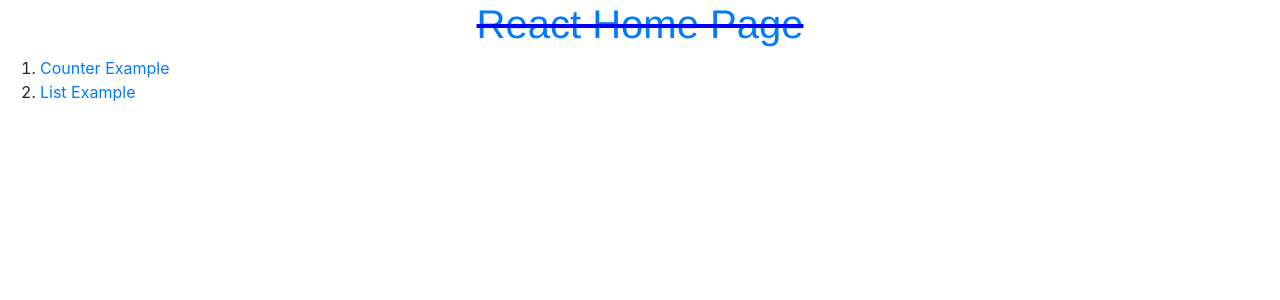
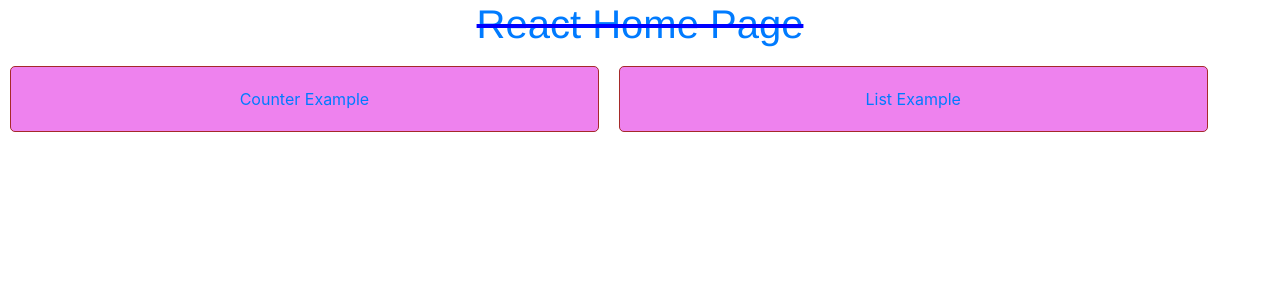
Before and after one commit to manikonda9/redux-counter-example, a React app in the folder src/: page / in a window 1280 px wide. Shown: the top 300 px of the page. Built offline with nearby package versions, Linux system fonts and the light colour scheme; the HTML template or start-up script is replaced by a standard one.

Commit message:
Adding styles to dashboards

```diff
--- a/src/App.css
+++ b/src/App.css
@@ -7,3 +7,13 @@
 .link:hover {
   text-decoration: none;
 }
+.dashboard {
+  width: 46%;
+  display: inline-block;
+  margin: 10px;
+  background-color: violet;
+  padding: 20px;
+  text-align: center;
+  border: 1px solid brown;
+  border-radius: 5px;
+}
--- a/src/Home.js
+++ b/src/Home.js
@@ -2,6 +2,21 @@
 import { Link } from "react-router-dom";
 
 class Home extends React.Component {
+  constructor(props) {
+    super(props);
+    this.state = {
+      data: [
+        {
+          name: "Counter Example",
+          path: "/counter"
+        },
+        {
+          name: "List Example",
+          path: "/list"
+        }
+      ]
+    };
+  }
   render() {
     return (
       <div>
@@ -10,18 +25,13 @@
             React Home Page
           </Link>
         </h1>
-        <ol>
-          <li>
-            <Link className="link" to="/counter">
-              Counter Example
+        {this.state.data.map((data, index) => (
+          <div className="dashboard" key={index}>
+            <Link className="link" to={data.path}>
+              {data.name}
             </Link>
-          </li>
-          <li>
-            <Link className="link" to="/list">
-              List Example
-            </Link>
-          </li>
-        </ol>
+          </div>
+        ))}
       </div>
     );
   }
```
